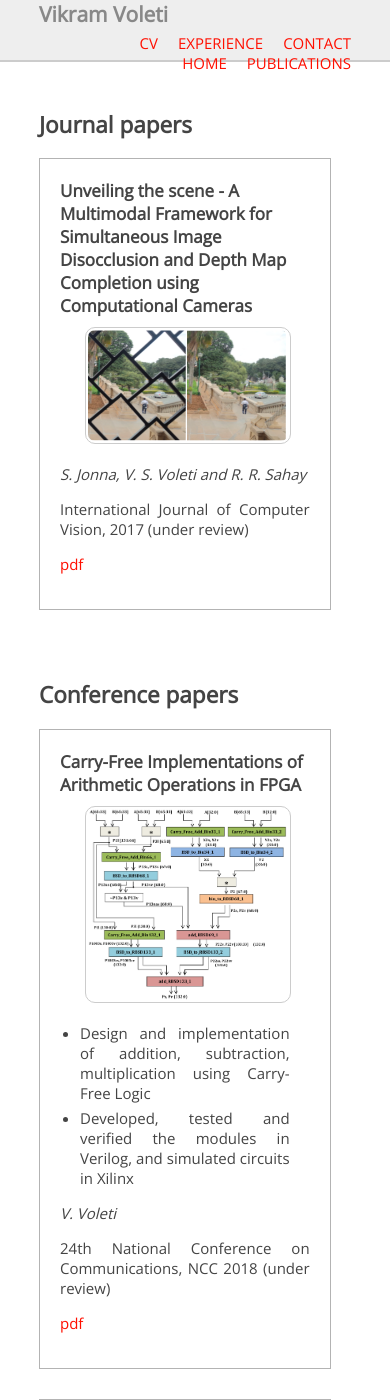
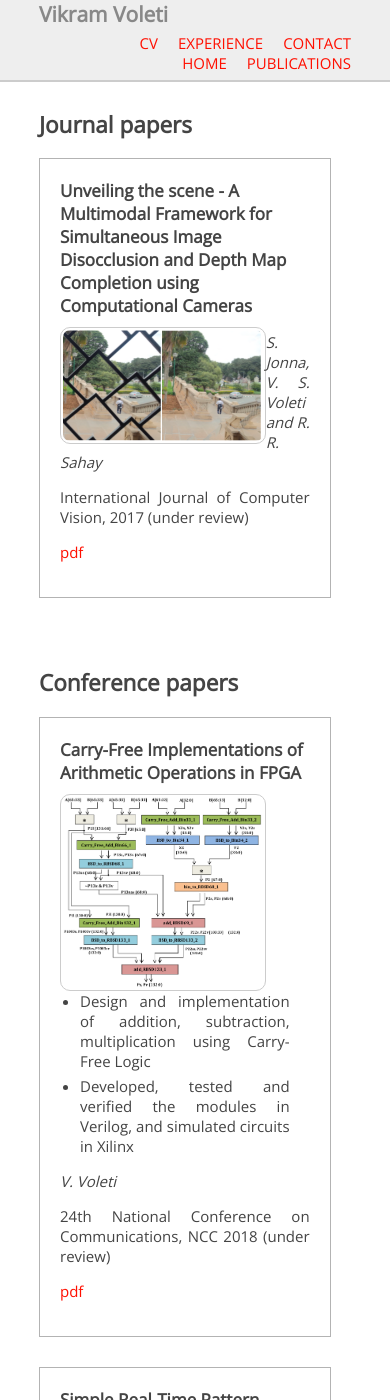
Before and after one commit to voletiv/voletiv.github.io, a Jekyll site: the page built from _pages/publications.md, in a window 390 px wide and 1400 px high. Built offline with Jekyll 4.4.1, drawn with Linux system fonts in a browser that asks for light colours; nearby versions of some CDN libraries.

Commit message:
Mobile - margin auto in publication-picture
Former-commit-id: ef2ea67cb05dccf426a44dfa673e69ed4f2c7a15

```diff
--- a/_sass/_style.scss
+++ b/_sass/_style.scss
@@ -214,7 +214,7 @@ p {
         padding-top: 90px;
     }
     .navbar {
-        height: 50px;
+        height: 70px;
         padding: 20px 0px 0px 0px;
     }
     .nav-list {
@@ -228,7 +228,7 @@ p {
     }
     .publication-picture {
         max-width: 80%;
-        margin: 0px 10% 20px 10%;
+        margin: auto;
     }
     .publication-text {
         margin-left: 0%;
```
